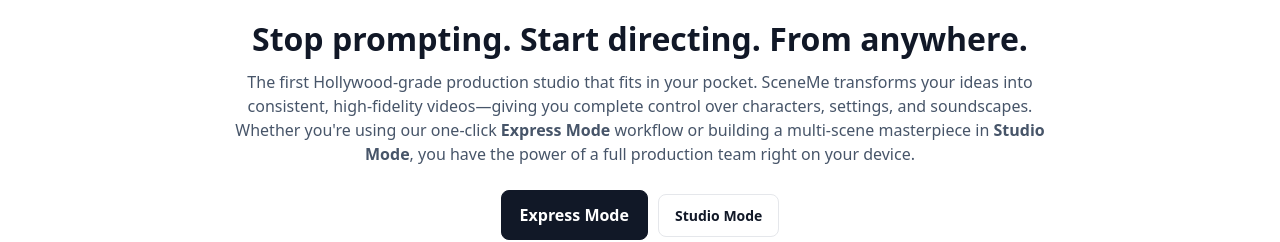
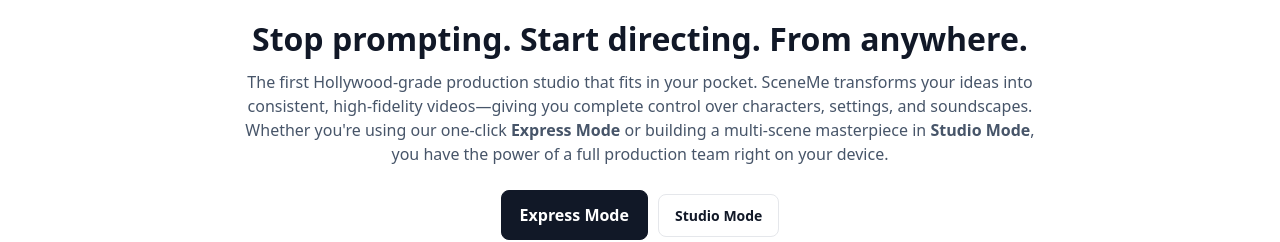
Before and after one commit to JSebree/ai-wizard, a React (Vite) app: page / in a window 1280 px wide. Shown: the part 128-370 px from the top of the page. Built offline with nearby package versions, Linux system fonts and the light colour scheme; no server answers.

Commit message:
chore: remove redundant 'workflow' from landing page copy

```diff
--- a/src/landing/LandingPage.jsx
+++ b/src/landing/LandingPage.jsx
@@ -397,7 +397,7 @@ export default function LandingPage() {
           Stop prompting. Start directing. From anywhere.
         </h1>
         <p style={{ marginTop: 0, color: "#475569", lineHeight: 1.5 }}>
-          The first Hollywood-grade production studio that fits in your pocket. SceneMe transforms your ideas into consistent, high-fidelity videos—giving you complete control over characters, settings, and soundscapes. Whether you're using our one-click <strong>Express Mode</strong> workflow or building a multi-scene masterpiece in <strong>Studio Mode</strong>, you have the power of a full production team right on your device.
+          The first Hollywood-grade production studio that fits in your pocket. SceneMe transforms your ideas into consistent, high-fidelity videos—giving you complete control over characters, settings, and soundscapes. Whether you're using our one-click <strong>Express Mode</strong> or building a multi-scene masterpiece in <strong>Studio Mode</strong>, you have the power of a full production team right on your device.
         </p>
       </header>
 
```
